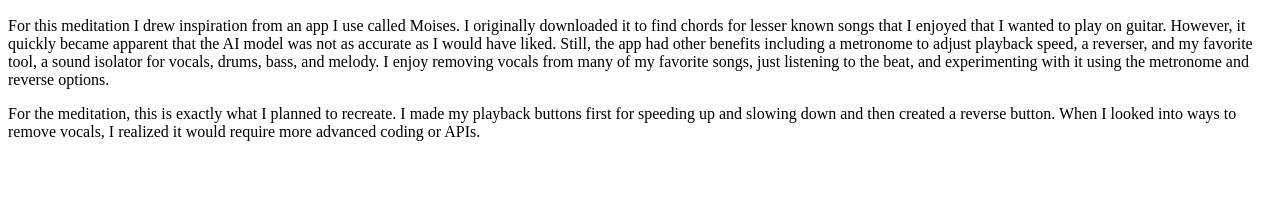
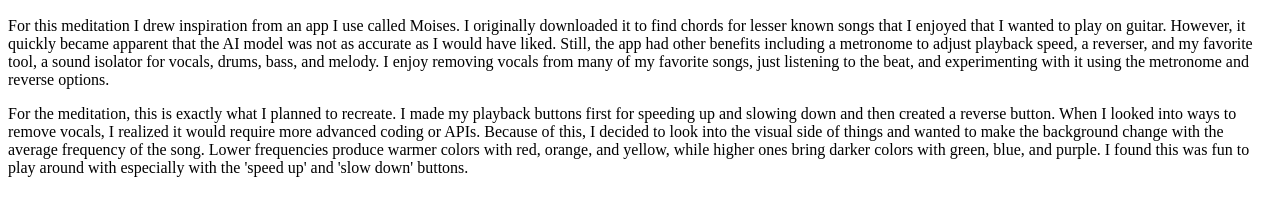
Before and after one commit to BruhMace/Meditation-2, a plain HTML site: page index.html in a window 1280 px wide. Shown: the part 96-312 px from the top of the page. Drawn offline with nearby package versions, Linux system fonts and the light colour scheme; no server answers; a script that the page names is missing.

Commit message:
Description Change

```diff
--- a/index.html
+++ b/index.html
@@ -3,7 +3,7 @@
 For this meditation I drew inspiration from an app I use called Moises. I originally downloaded it to find chords for lesser known songs that I enjoyed that I wanted to play on guitar. However, it quickly became apparent that the AI model was not as accurate as I would have liked. Still, the app had other benefits including a metronome to adjust playback speed, a reverser, and my favorite tool, a sound isolator for vocals, drums, bass, and melody. I enjoy removing vocals from many of my favorite songs, just listening to the beat, and experimenting with it using the metronome and reverse options.
 
 <p>
-For the meditation, this is exactly what I planned to recreate. I made my playback buttons first for speeding up and slowing down and then created a reverse button. When I looked into ways to remove vocals, I realized it would require more advanced coding or APIs.
+For the meditation, this is exactly what I planned to recreate. I made my playback buttons first for speeding up and slowing down and then created a reverse button. When I looked into ways to remove vocals, I realized it would require more advanced coding or APIs. Because of this, I decided to look into the visual side of things and wanted to make the background change with the average frequency of the song. Lower frequencies produce warmer colors with red, orange, and yellow, while higher ones bring darker colors with green, blue, and purple. I found this was fun to play around with especially with the 'speed up' and 'slow down' buttons.
 
 <p>
 
```
